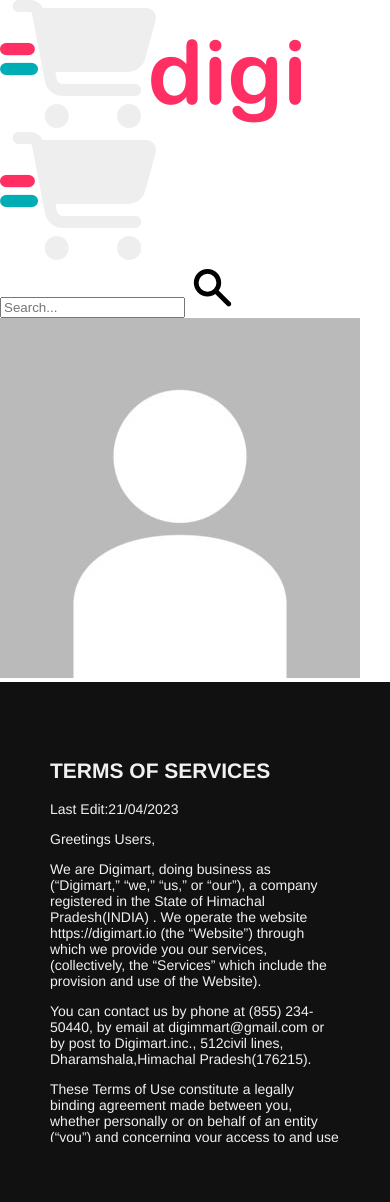
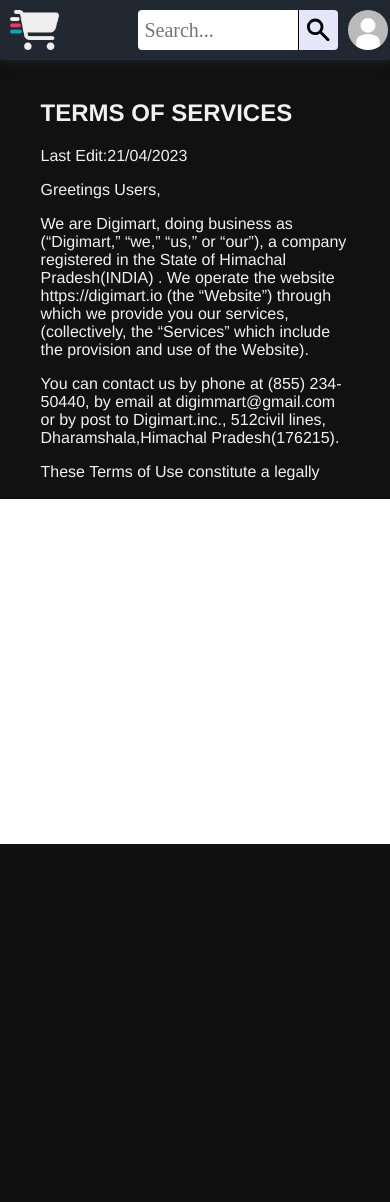
Before and after one commit to jatin1812/e-com.project, a PHP site: page /tnc.php in a window 390 px wide; the page is wider, and only the part inside the window is pictured. After the commit the page ends 844 px from the top of that part, so only its background shows below. Run offline with PHP 8.4, Linux system fonts and the light colour scheme.

Commit message:
Update styletnc.css

```diff
--- a/css/styletnc.css
+++ b/css/styletnc.css
@@ -1,24 +1,88 @@
+*{
+    box-sizing: border-box;
+}
 body{
     margin: 0;
     padding: 0;
-
+}
+header{
+    display: flex;
+    flex-direction: row;
+    position: sticky;
+    z-index: 2;
+    top:0;
+    width: 100%;
+    padding: 10px;
+    padding-right: 0;
+    background-color: #222831;
+    box-shadow: 0 1px 10px 0px #222831;
+}
+.logo{
+    height: 40px;
+}
+.logo-mob{
+    display: none;
+}
+.search{
+    border: none;
+    border-radius: 4px 0 0 4px;
+    margin: 0;
+    font-family: "Times New Roman", Times, serif;
+    padding-left: 4%;
+    font-size: 21px;
+    float: left;
+}
+.search-btn{
+    margin: 0;
+    height:40px;
+    width: 40px;
+    padding: 4px;
+    background-color: lavender;
+    border-left: 1px solid black;
+    float: left;
+    border-radius: 0 4px 4px 0;
+}
+.dp{
+    height:40px;
+    width: 40px;
+    border-radius: 50%;
+    margin-left: 10px;
+}
+.container{
+    display: inline-block;
+    position: absolute;
+    right: 0.5%;
+}
+.search-container{
+    display: grid;
+    grid-template-columns: auto auto auto;
+}
+.search:focus{
+    outline: none;
+}
+.search-btn:hover{
+    cursor: pointer;
+}
+.search-btn:active{
+    background-color: #cacaf4;
 }
 .terms-box{
-    max-width: 460px;
+    margin: auto;
+    margin-top: 2%;
+    width: 50%;
     background-color: #111;
     color: #fff;
     font-family: 'Franklin Gothic Medium', 'Arial Narrow', Arial, sans-serif;
-    padding: 60px 30px;
+    padding: 3% 3%;
 }
 
 .terms-text{
-    padding: 0 20px;
+    padding: 0 3%;
     height: 400px;
     overflow-y: auto;
-    font-size: 14px;
+    font-size: 18px;
     font-weight: 500;
     color: #f1f1f1;
-
 }
 .terms-text::-webkit-scrollbar{
     width: 4px;
@@ -31,40 +95,96 @@ body{
 .terms-text h2{
     text-transform: uppercase;
 }
-
-.terms-box h4{
-    font-size: 13px;
-    text-align: center;
-    padding: 0 40px;
+@media only screen and (max-width: 600px){
+header{
+    display: flex;
+    flex-direction: row;
+    position: sticky;
+    top: 0;
+    width: 100%;
+    padding: 10px;
+    padding-right: 0;
+    background-color: #222831;
+    box-shadow: 0 1px 10px 0px #222831;
+    z-index: 2;
+}
+.logo{
+    display: none;
+    height: 40px;
+}
+.logo-mob{
+    display: inline-block;
+    height: 40px;
+}
+.search{
+    border: none;
+    border-radius: 4px 0 0 4px;
+    margin: 0;
+    padding-left: 4%;
+    font-size: 20px;
+    float: left;
+    width: 160px;
+}
+.search-btn{
+    margin: 0;
+    height:40px;
+    width: 40px;
+    padding: 5px;
+    background-color: lavender;
+    border-left: 1px solid black;
+    float: left;
+    border-radius: 0 4px 4px 0;
+}
+.dp{
+    height:40px;
+    width: 40px;
+    border-radius: 50%;
+    margin-left: 10px;
+}
+.container{
+    position: absolute;
+    display: inline-block;
+    right: 0.5%;
+}
+.search-container{
+    display: grid;
+    grid-template-columns: auto auto auto;
+}
+.search:focus{
+    outline: none;
+}
+.search-btn:hover{
+    cursor: pointer;
+}
+.search-btn:active{
+    background-color: #cacaf4;
+}
+.terms-box{
+    margin: 0;
+    width: 100%;
+    background-color: #111;
+    color: #fff;
+    font-family: 'Franklin Gothic Medium', 'Arial Narrow', Arial, sans-serif;
+    padding: 5% 6%;
 }
 
-.terms-box h4 span{
-    color: #d13639;
+.terms-text{
+    padding: 0 5%;
+    height: 400px;
+    overflow-y: auto;
+    font-size: 16px;
+    font-weight: 500;
+    color: #f1f1f1;
 }
-.buttons{
-    display: flex;
-    padding: 0 20px;
-    justify-content: space-between;
+.terms-text::-webkit-scrollbar{
+    width: 4px;
+    background-color: #282828;
 }
-
-.btn{
-    height: 50px;
-    width: calc(50% - 6px);
-    border: 0;
-    border-radius: 6px;
-    font-size: 19px;
-    font-weight: 500;
-    color: #000000;
-    transition: .3s linear;
-    cursor: pointer;
-}
-.red-btn{
+.terms-text::-webkit-scrollbar-thumb{
     background-color: #d13639;
 }
 
-.gray.btn{
-    background-color: #0f0e0e;
+.terms-text h2{
+    text-transform: uppercase;
 }
-.btn:hover{
-    opacity: .6;
 }
```
